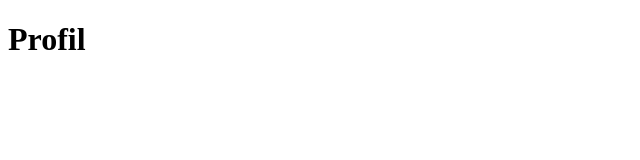
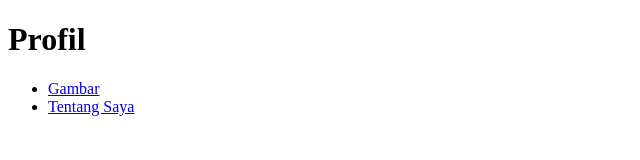
Before and after one commit to ranggarfndi/test, a plain HTML site: page index.html in a window 1280 px wide. Shown: the whole page, without its empty margins (0-640 px from the left). Drawn offline with Linux system fonts and the light colour scheme.

Commit message:
menambahkan link gambar dan tentang saya

```diff
--- a/index.html
+++ b/index.html
@@ -7,5 +7,9 @@
 </head>
 <body>
     <h1>Profil</h1>
+        <ul>
+            <li><a href="gambar.html">Gambar</a></li>
+            <li><a href="tentang.html">Tentang Saya</a></li>
+        </ul>
 </body>
 </html>
```
